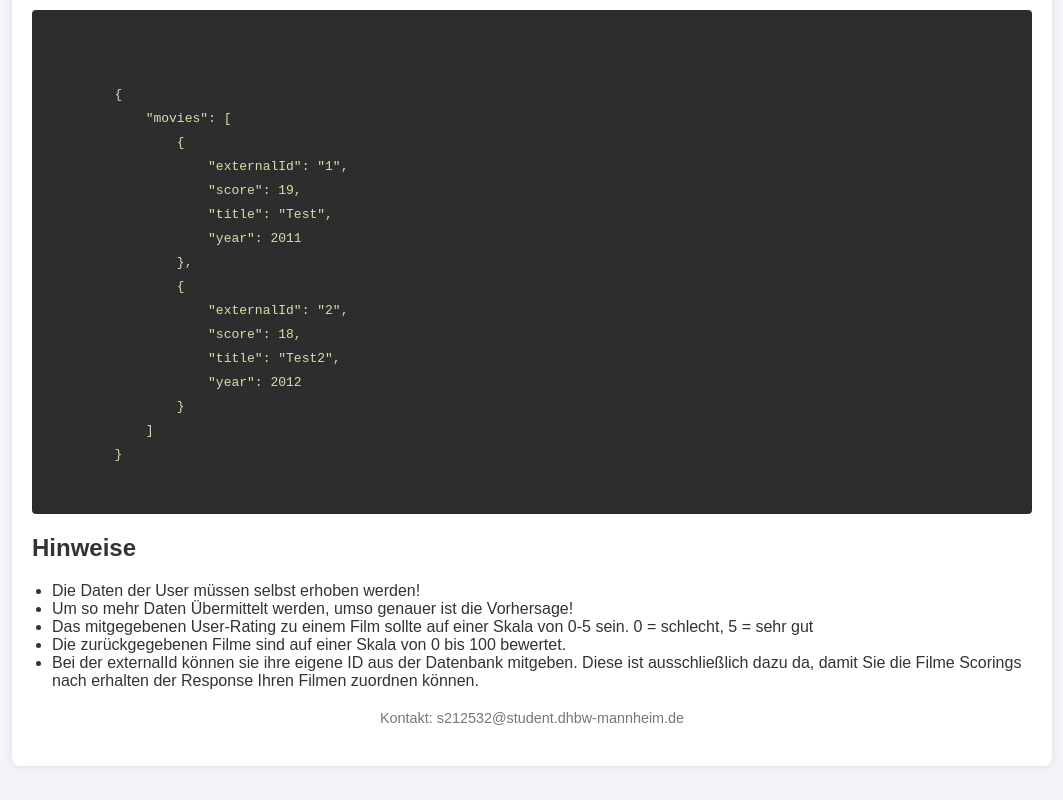
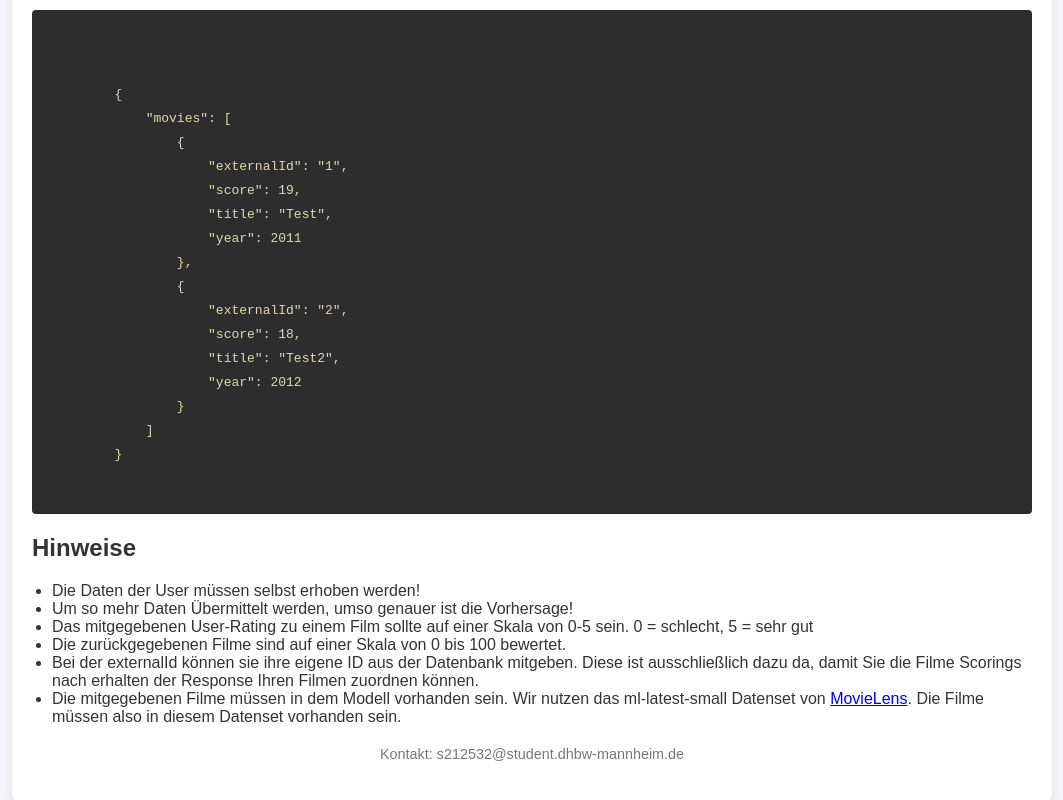
Before and after one commit to KI-Projekt/movie-recommendation-model, a plain HTML site: page index.html in a window 1280 px wide. Shown: the part 1308-2108 px from the top of the page, without its empty margins (108-1171 px from the left). Drawn offline with Linux system fonts and the light colour scheme.

Commit message:
update hinweise

```diff
--- a/index.html
+++ b/index.html
@@ -178,6 +178,13 @@
             Scorings nach erhalten der Response Ihren Filmen zuordnen
             k&oumlnnen.
           </li>
+          <li>
+            Die mitgegebenen Filme müssen in dem Modell vorhanden sein. Wir
+            nutzen das ml-latest-small Datenset von
+            <a href="https://grouplens.org/datasets/movielens/latest/"
+              >MovieLens</a
+            >. Die Filme müssen also in diesem Datenset vorhanden sein.
+          </li>
         </ul>
       </div>
 
```
